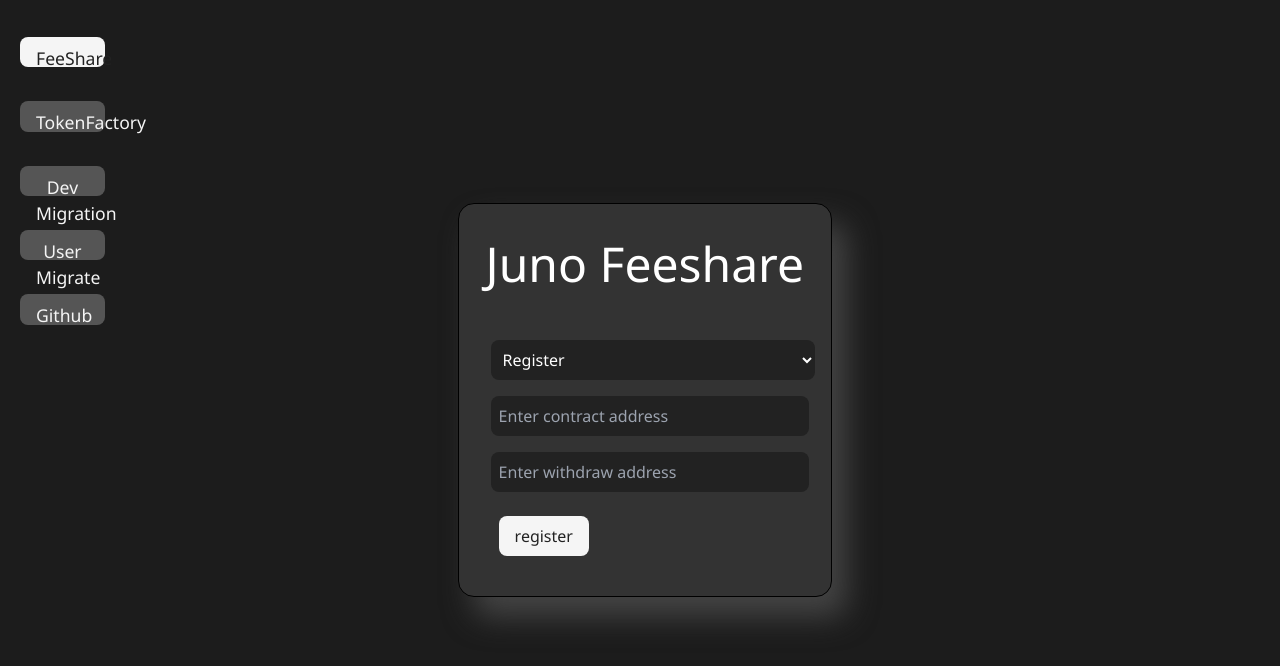
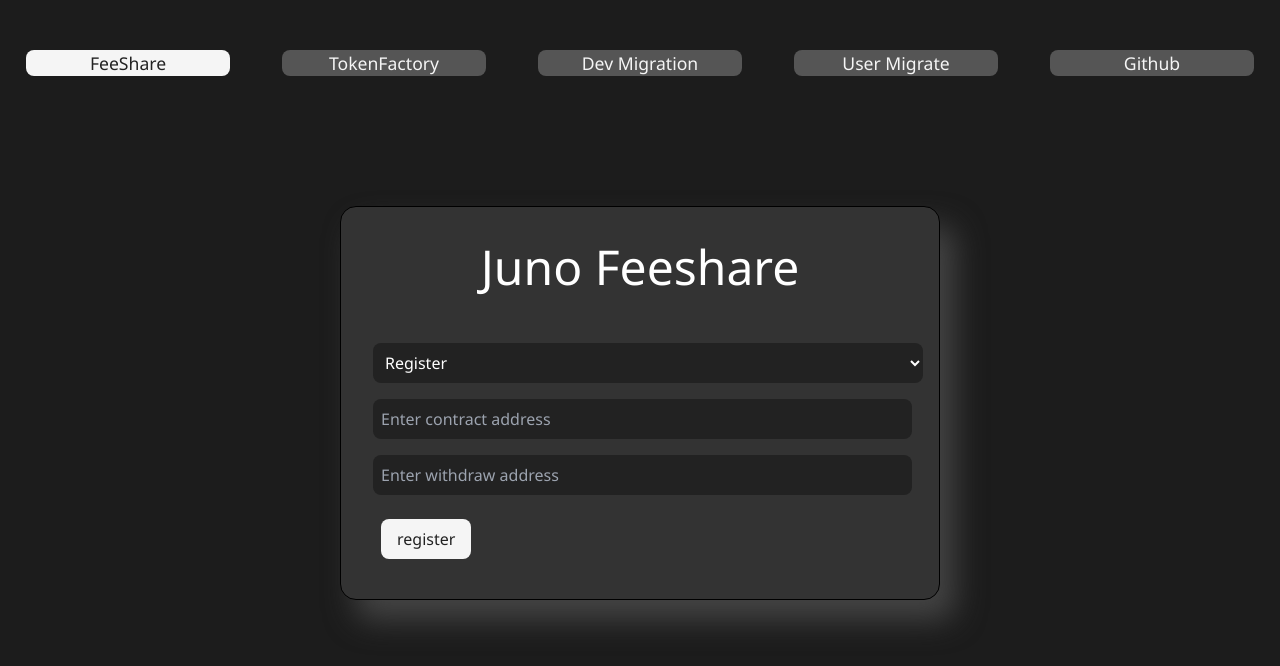
Before and after one commit to Reecepbcups/juno-feeshare-webapp, a SvelteKit app: page / in a window 1280 px wide. Shown: the top 666 px of the page. Built offline with nearby package versions, Linux system fonts and the light colour scheme.

Commit message:
Improved rendering (#7)
Co-authored-by: RACSUP <racoon,.supply.nft@gmail.com>

```diff
--- a/src/app.html
+++ b/src/app.html
@@ -23,11 +23,6 @@
 			background-color: #1c1c1c;
 			color: #fff;
 			font-family: 'Segoe UI', Tahoma, Geneva, Verdana, sans-serif;
-			display: flex;
-			justify-content: center;
-			align-items: center;
-			height: 100vh;
-			margin-right: 35%;
 		}
 	</style>
 </head>
--- a/src/components/FeeShare.svelte
+++ b/src/components/FeeShare.svelte
@@ -219,18 +219,40 @@
     font-size: 1.0em;
 	}
 
+	@media (min-width:650px){
 		.container {
 			background-color: #333;
 			padding: 24px;
+			margin-top: 100px;
+			border-radius: 16px;
+			width: 600px;
+			display: flex;
+			flex-direction: column;
+			justify-content: center;
+			align-items: center;
+			margin-left: auto;
+			margin-right: auto;
+			box-shadow: 15px 20px 30px #444444;
+			border: 1px solid #000;
+		}
+	}
+
+	@media (max-width:650px){
+		.container {
+			background-color: #333;
+			padding: 24px;
+			margin-top: 100px;
 			border-radius: 16px;
 			width: 80%;
 			display: flex;
 			flex-direction: column;
 			justify-content: center;
 			align-items: center;
-		margin: 0 auto;
+			margin-left: auto;
+			margin-right: auto;
 			box-shadow: 15px 20px 30px #444444;
 			border: 1px solid #000;
+		}
 	}
 
 	input[type="text"] {
--- a/src/components/Migration.svelte
+++ b/src/components/Migration.svelte
@@ -353,11 +353,25 @@
         color: #fff;
     }
 
+    .container-div {
+        display: grid;
+        grid-template-columns: 100%;
+        row-gap: 20px;
+        margin-bottom: 50px;
+    }
+
+    @media (min-width:780px){
+        .container-div {
+            display: grid;
+            grid-template-columns: 50% 50%;
+        }
+    }
+
 	.container {
         background-color: #333;
         padding: 24px;
         border-radius: 16px;
-		width: 100%;
+        width: 80%;
         display: flex;
         flex-direction: column;
         justify-content: center;
@@ -368,7 +382,7 @@
 	}
 
 	input[type="text"], input[type="number"] {
-		margin: 8px;
+		margin: 2px;
 		padding: 8px;
 		border: none;
 		border-radius: 8px;
@@ -379,7 +393,7 @@
 		/* idk why this input is longer than the select, but width-2 fixes it. Select has the same formating values */
 	}
 	select {
-		margin: 8px;
+		margin: 2px;
 		padding: 8px;
 		border: none;
 		border-radius: 8px;
@@ -418,14 +432,14 @@
 	}
 
     label {
-        margin-top: 20px;
+        margin-top: 10px;
 
         /* put on the left of the flex */
         align-self: flex-start;
     }
 </style>
 
-
+<div class="container-div">
 <div class="container">
     <h2 class="flex-box">Middleware Contract (Part 1)</h2>
 
@@ -436,7 +450,7 @@
 
     Setup an admin contract to mint tokens
 
-    <label for="mainnet_core">Core ID | <a href="{middleware_url}">tokenfactory-contracts/tokenfactory-core</a></label>
+    <label for="mainnet_code_id">Migrate Code ID | <a href="{migrate_url}">tokenfactory-contracts/tokenfactory-core</a></label>
     <input type="number" placeholder="Middleware Code ID" bind:value={middleware_code_id} />
 
     <label for="denom">Initial Factory Denom</label>
@@ -465,7 +479,7 @@
 
 </div>
 
-<div class="container" style="margin-left: 10%;">
+<div class="container">
     <h2 class="flex-box">Migrate/Burn Contract (Part 2)</h2>
     <label for="migrate_code_id">Migrate Code ID | <a href="{middleware_url}">tokenfactory-contracts/migrate</a></label>
     <input type="number" placeholder="CW20 / Native burn Migrate Code ID" bind:value={migrate_code_id} />
@@ -521,3 +535,4 @@
 
     <hr>
 </div>
+</div>
--- a/src/components/TokenFactory.svelte
+++ b/src/components/TokenFactory.svelte
@@ -3,18 +3,40 @@
     font-size: 1.0em;
 	}
 
+	@media (min-width:650px){
 		.container {
 			background-color: #333;
 			padding: 24px;
+			margin-top: 100px;
+			border-radius: 16px;
+			width: 600px;
+			display: flex;
+			flex-direction: column;
+			justify-content: center;
+			align-items: center;
+			margin-left: auto;
+			margin-right: auto;
+			box-shadow: 15px 20px 30px #444444;
+			border: 1px solid #000;
+		}
+	}
+
+	@media (max-width:650px){
+		.container {
+			background-color: #333;
+			padding: 24px;
+			margin-top: 100px;
 			border-radius: 16px;
 			width: 80%;
 			display: flex;
 			flex-direction: column;
 			justify-content: center;
 			align-items: center;
-		margin: 0 auto;
+			margin-left: auto;
+			margin-right: auto;
 			box-shadow: 15px 20px 30px #444444;
 			border: 1px solid #000;
+		}
 	}
 
 	input[type="text"] {
@@ -62,10 +84,11 @@
 	}
 
 	h1 {
-		font-size: 48px;
+		font-size: 40px;
 		margin-bottom: 32px;
 		text-align: center;
 	}
+
 </style>
 
 <script lang="ts">
--- a/src/components/UserMigration.svelte
+++ b/src/components/UserMigration.svelte
@@ -180,18 +180,40 @@
         color: #fff;
     }
 
+    @media (min-width:650px){
         .container {
             background-color: #333;
             padding: 24px;
+            margin-top: 100px;
             border-radius: 16px;
-		width: 100%;
+            width: 600px;
             display: flex;
             flex-direction: column;
             justify-content: center;
             align-items: center;
-		margin: 0 auto;
+            margin-left: auto;
+            margin-right: auto;
             box-shadow: 15px 20px 30px #444444;
             border: 1px solid #000;
+        }
+    }
+
+    @media (max-width:650px){
+        .container {
+            background-color: #333;
+            padding: 24px;
+            margin-top: 100px;
+            border-radius: 16px;
+            width: 80%;
+            display: flex;
+            flex-direction: column;
+            justify-content: center;
+            align-items: center;
+            margin-left: auto;
+            margin-right: auto;
+            box-shadow: 15px 20px 30px #444444;
+            border: 1px solid #000;
+        }
     }
 
 	input[type="text"], input[type="number"] {
--- a/src/routes/+page.svelte
+++ b/src/routes/+page.svelte
@@ -27,8 +27,7 @@
 
 <!-- <Toaster /> -->
 <SvelteEasyToast />
-
-
+<div>
 <div class="nav-bar">
 	<button class="nav-button {selectedTab === 'FeeShare' ? 'selected' : ''}" on:click={() => selectedTab = 'FeeShare'}>FeeShare</button>
 	<button class="nav-button {selectedTab === 'TokenFactory' ? 'selected' : ''}" on:click={() => selectedTab = 'TokenFactory'}>TokenFactory</button>
@@ -38,9 +37,9 @@
 	<!-- a button which is a link to github -->
 	<button class="nav-button" on:click={() => window.open("https://github.com/reecepbcups/juno-chain-webapp/", "_blank")}>Github</button>
 </div>
-
+<div class="page">
 <!-- <a href="https://github.com/Reecepbcups/juno-chain-webapp">https://github.com/Reecepbcups/juno-chain-webapp</a> -->
-
+<div class="page-container">
 {#if selectedTab === 'FeeShare'}
 	<FeeShare rpcEndpoint={rpcEndpoint} fee={fee} />
 {:else if selectedTab === 'TokenFactory'}
@@ -50,33 +49,55 @@
 {:else if selectedTab === 'UserMigrate'}
 	<UserMigration />
 {/if}
-
+</div>
+</div>
+</div>
 
 
 <style>
+	.page {
+		padding-top: 30px;
+		width: 100%;
+		margin: auto;
+		display: grid;
+		position: relative;
+	}
+
 	.nav-bar {
-		align-self: flex-start;
-		/* background-color: #444; */
-		display: flex;
-		flex-direction: column;
-		align-items: center;
-		width: 15%;
-		margin-right: 40%;
-		height: 100%;
-		padding: 20px;
+		padding-top: 50px;
+		left: 0px;
+		grid-template-columns: 20% 20% 20% 20% 20%;
+		display: grid;
+		width: 100%;
+	}
+
+	.page-container {
+		width: 100%;
+		margin: auto;
 	}
 
 	.nav-button {
-		margin: 20% 1%;
-		padding: 8px 16px;
 		border: none;
 		border-radius: 8px;
 		background-color: #555;
 		color: #f5f5f5;
 		cursor: pointer;
-		width: 100%;
-		height: 4%;
-		font-size: 1.1rem;
+		font-size: 0.7rem;
+		width: 80%;
+		margin: auto;
+	}
+
+	@media (min-width:780px){
+		.nav-button {
+			border: none;
+			border-radius: 8px;
+			background-color: #555;
+			color: #f5f5f5;
+			cursor: pointer;
+			font-size: 1.1rem;
+			width: 80%;
+			margin: auto;
+		}
 	}
 
 	.nav-button.selected {
```
Lines whose indentation alone changed are shown as unchanged.
